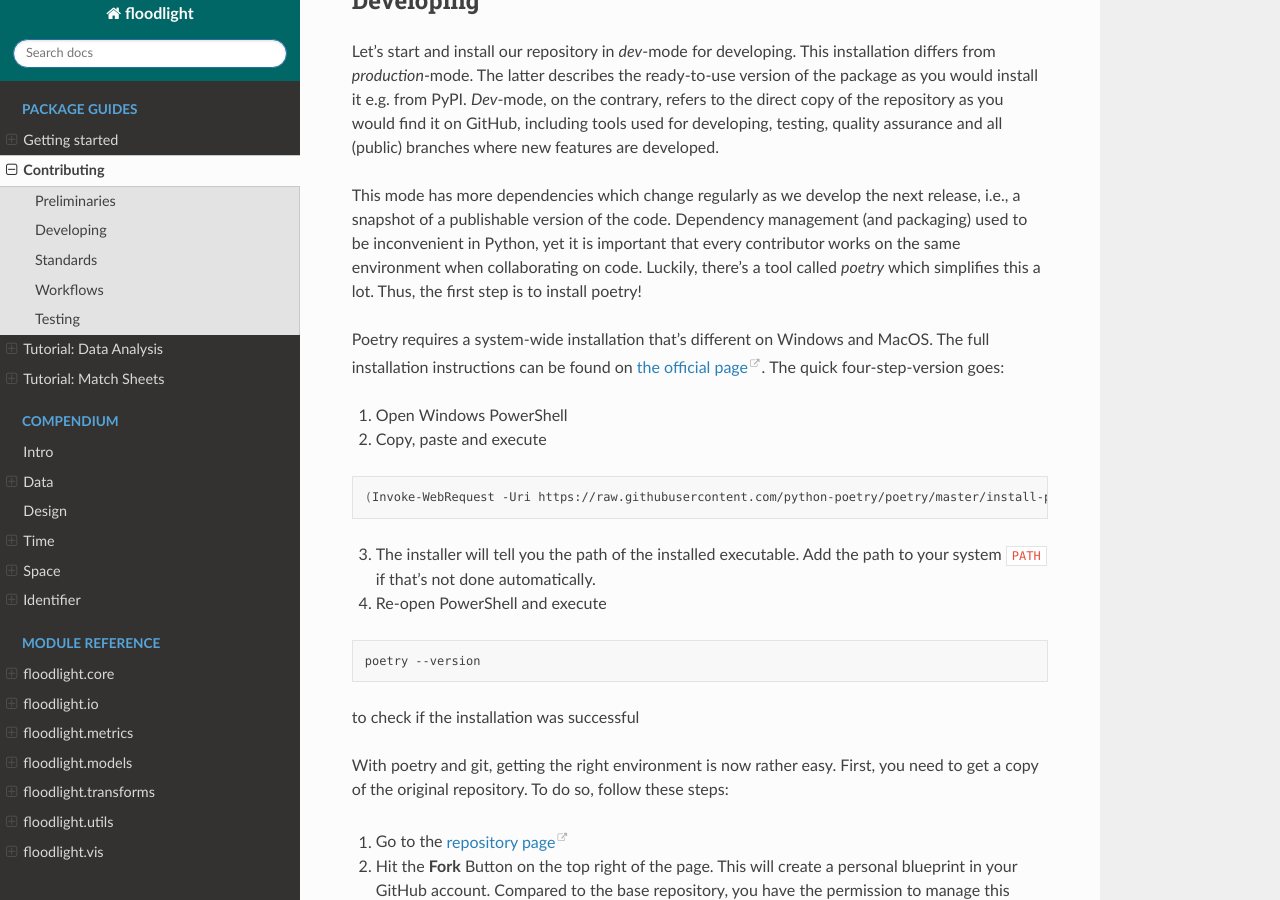
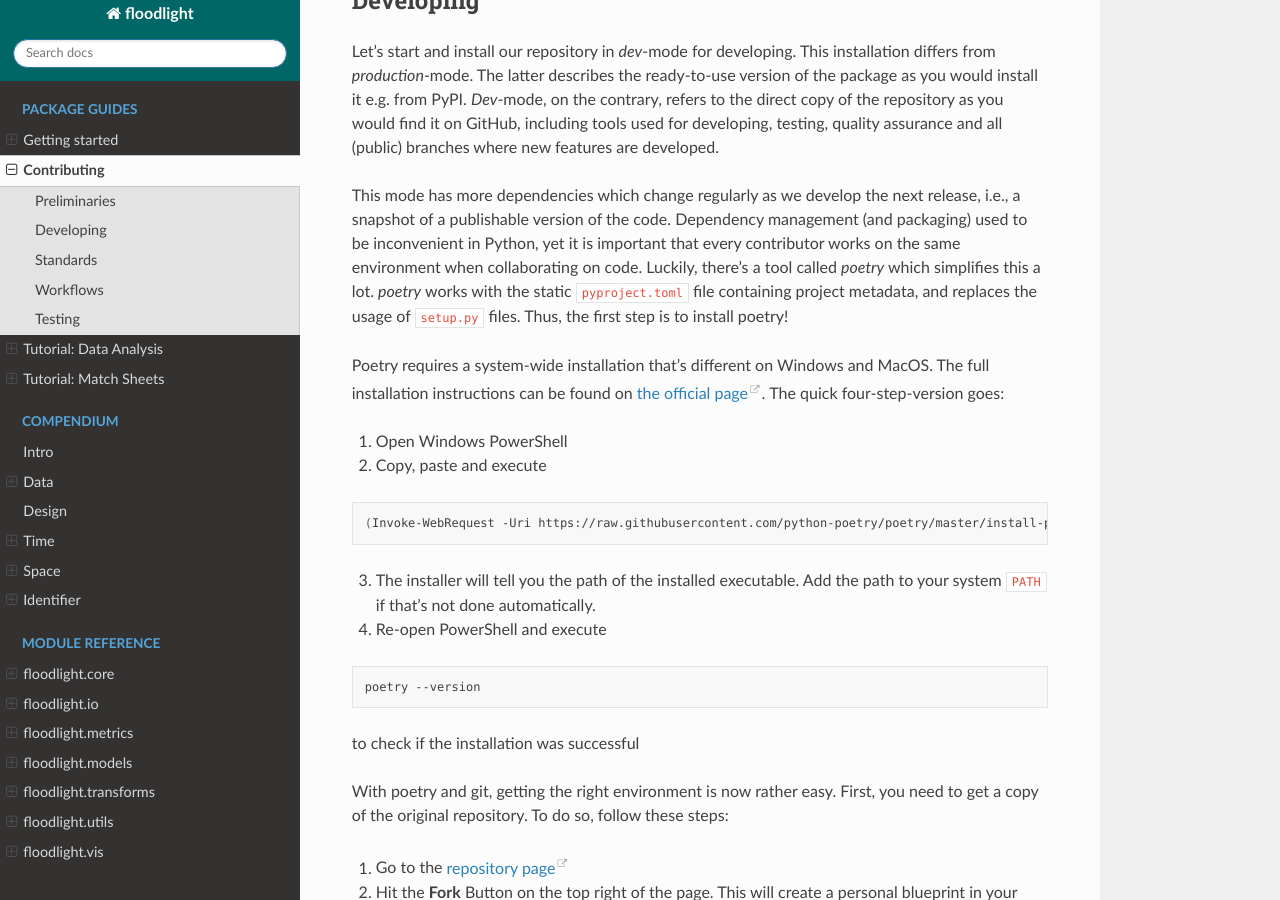
Before and after one commit to floodlight-sports/floodlight, a Sphinx documentation site: the page built from docs/source/guides/contrib_manual.rst, in a window 1280 px wide and 900 px high, scrolled down 1091 px. Built offline with Sphinx 7.4.7 and the Read the Docs theme 2.0.0, drawn with Linux system fonts in a browser that asks for light colours.

Commit message:
docs: add information on setup.py

```diff
--- a/docs/source/guides/contrib_manual.rst
+++ b/docs/source/guides/contrib_manual.rst
@@ -35,7 +35,8 @@ Developing
 
 Let's start and install our repository in *dev*-mode for developing. This installation differs from *production*-mode. The latter describes the ready-to-use version of the package as you would install it e.g. from PyPI. *Dev*-mode, on the contrary, refers to the direct copy of the repository as you would find it on GitHub, including tools used for developing, testing, quality assurance and all (public) branches where new features are developed.
 
-This mode has more dependencies which change regularly as we develop the next release, i.e., a snapshot of a publishable version of the code. Dependency management (and packaging) used to be inconvenient in Python, yet it is important that every contributor works on the same environment when collaborating on code. Luckily, there's a tool called *poetry* which simplifies this a lot. Thus, the first step is to install poetry!
+This mode has more dependencies which change regularly as we develop the next release, i.e., a snapshot of a publishable version of the code. Dependency management (and packaging) used to be inconvenient in Python, yet it is important that every contributor works on the same environment when collaborating on code. Luckily, there's a tool called *poetry* which simplifies this a lot. *poetry* works with the static ``pyproject.toml`` file containing project metadata, and replaces the usage of ``setup.py`` files. Thus, the first step is to install poetry!
+
 
 Poetry requires a system-wide installation that's different on Windows and MacOS. The full installation instructions can be found on `the official page <https://python-poetry.org/docs/master/#installation>`_. The quick four-step-version goes:
 
```
Also changed, not shown: CONTRIBUTING.md (+1 -1 lines).
